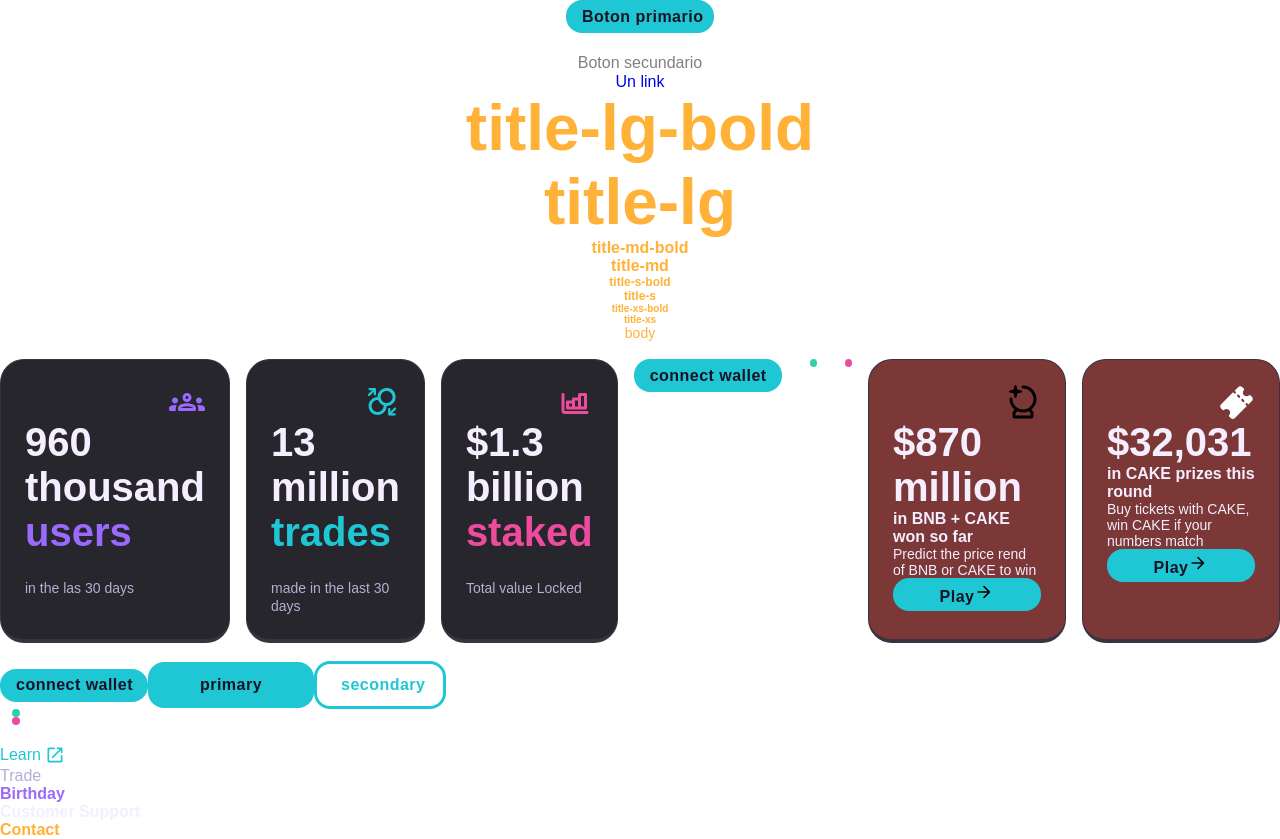
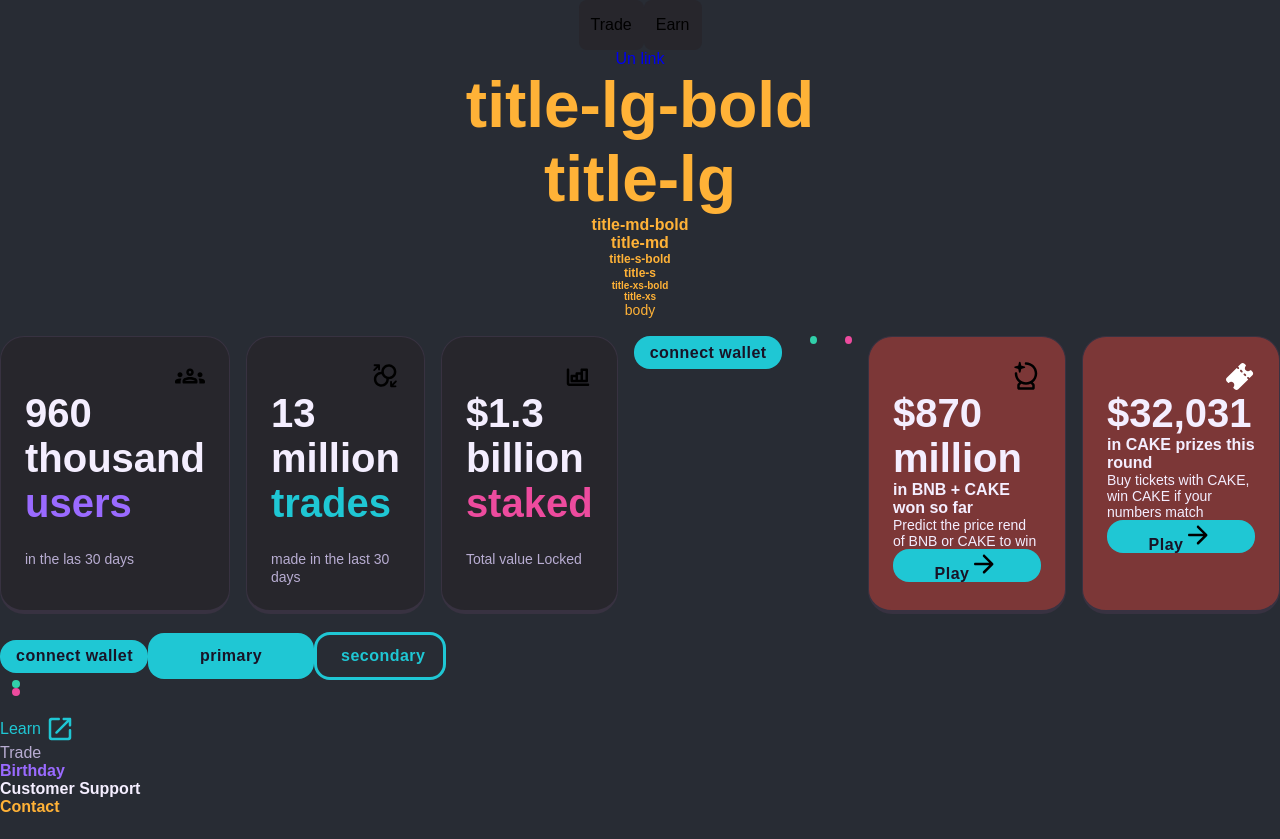
Before and after one commit to Develhope-e3/pancake-swap, a React (Create React App) app: page /dev in a window 1280 px wide. After the commit the page ends 816 px from the top, so only its background shows below. Built offline with nearby package versions, Linux system fonts and the light colour scheme.

Commit message:
feat: componente icono

```diff
--- a/package.json
+++ b/package.json
@@ -8,6 +8,7 @@
     "@testing-library/user-event": "^13.5.0",
     "react": "^18.2.0",
     "react-dom": "^18.2.0",
+    "react-icons": "^4.11.0",
     "react-router-dom": "^6.16.0",
     "react-scripts": "5.0.1",
     "sass": "^1.66.1",
--- a/src/App.css
+++ b/src/App.css
@@ -14,7 +14,6 @@
 }
 
 .App-header {
-  background-color: #282c34;
   min-height: 100vh;
   display: flex;
   flex-direction: column;
--- a/src/componentes/Dropdown/Dropdown.jsx
+++ b/src/componentes/Dropdown/Dropdown.jsx
@@ -12,7 +12,7 @@ import "./Dropdown.scss";
  * @returns Estructura HTML
  */
 
-function Dropdown({ dropdownItems, label, href, className }) {
+const Dropdown = ({ dropdownItems, label, href, className }) => {
   const [isOpen, setIsOpen] = useState(false);
 
   const handleMouseEnter = () => {
@@ -31,10 +31,10 @@ function Dropdown({ dropdownItems, label, href, className }) {
         onMouseLeave={handleMouseLeave}
       >
         <Link label={label} className={className} href={href} />
-      {isOpen && <DropdownItem options={dropdownItems} />}
+        {isOpen && <DropdownItem options={dropdownItems} />}
       </div>
     </>
   );
-}
+};
 
 export default Dropdown;
--- a/src/componentes/Dropdown/DropdownItems/DropdownItems.jsx
+++ b/src/componentes/Dropdown/DropdownItems/DropdownItems.jsx
@@ -1,7 +1,8 @@
 import React from "react";
 import "./DropdownItem.scss";
 import Texto from "../../Texto/Texto";
-const DropdownItem = ({ options }) => {
+import Icono from "../../Icono/Icono";
+const DropdownItem = ({ options, icono }) => {
   return (
     <ul className="dropdown-list">
       {options.map((option, index) => (
@@ -12,7 +13,7 @@ const DropdownItem = ({ options }) => {
             color={"--color-subtitulo-lila"}
             key={index}
           />
-          <p>Icono</p>
+          {option.icono && <Icono icono={option.icono} />}
         </div>
       ))}
     </ul>
--- /dev/null
+++ b/src/componentes/Icono/Icono.jsx
@@ -0,0 +1,15 @@
+import "./Icono.scss";
+
+/**
+ *
+ * @param {string} esRedSocial - Propiedad para saber si el icono es red social o no
+ * @param {JSX.Element} icono - Icono de la libreria react-icons (https://react-icons.github.io/react-icons)
+ *
+ * @returns Estructura HTML
+ */
+
+const Icono = ({ icono }) => {
+  return <div>{icono}</div>;
+};
+
+export default Icono;
--- /dev/null
+++ b/src/componentes/Icono/Icono.scss
@@ -0,0 +1,18 @@
+svg {
+  fill-rule: nonzero;
+  stroke: none;
+  fill-opacity: 1;
+  fill: rgb(0%, 0%, 0%);
+  width: 30px;
+  height: 30px;
+}
+.otro:hover {
+  transform: scale(1.2, 1.2);
+  fill: var(--color-secundary);
+  transition: fill 0.3s linear 0.2s;
+}
+
+.redSocial:hover {
+  transform: scale(1.2, 1.2);
+  transition: transform 0.3s;
+}
--- a/src/data/dropdownItems.js
+++ b/src/data/dropdownItems.js
@@ -1,11 +1,15 @@
+import { RxExit } from "react-icons/rx";
+import { IoMdExit } from "react-icons/io";
 export const trade = [
   {
     label: "Swap",
     href: "www.google.com",
+    icono: <RxExit />,
   },
   {
     label: "Liquidity",
     href: "www.google.com",
+    icono: <IoMdExit />,
   },
   {
     label: "Perpetual",
@@ -67,5 +71,5 @@ export const game = [
   {
     label: "Pancake Protectors",
     href: "www.google.com",
-  }
+  },
 ];
--- a/src/index.css
+++ b/src/index.css
@@ -5,10 +5,11 @@ body {
   font-family: var(--font-normal);
   -webkit-font-smoothing: antialiased;
   -moz-osx-font-smoothing: grayscale;
+  background-color: #282c34;
 }
 
 code {
-  font-family: source-code-pro, Menlo, Monaco, Consolas, 'Courier New',
+  font-family: source-code-pro, Menlo, Monaco, Consolas, "Courier New",
     monospace;
 }
 
--- a/src/pages/Dev.js
+++ b/src/pages/Dev.js
@@ -10,6 +10,8 @@ import { ButtonSecondary } from "../componentes/ButtonSecondary/ButtonSecondary.
 import Link from "../componentes/Link/Link.js";
 import Texto from "../componentes/Texto/Texto.js";
 import Puntos from "../componentes/Puntos/Puntos.js";
+import Dropdown from "../componentes/Dropdown/Dropdown.jsx";
+import { earn, trade } from "../data/dropdownItems.js";
 
 const Dev = () => {
   return (
@@ -18,23 +20,10 @@ const Dev = () => {
         {/**
          * Manera de invocar a mi componente reutilizable
          */}
-        <EjemploComponente
-          esPrimario={true}
-          texto={"Boton primario"}
-          onClick={() => console.log("click en el boton primario")}
-        />
-        <EjemploComponente
-          esPrimario={false}
-          texto={"Boton secundario"}
-          onClick={() => console.log("click en el boton secundario")}
-        />
-        <EjemploComponente
-          esPrimario={false}
-          disabled={true}
-          onClick={() => console.log("click en el boton disabled")}
-          texto={"Boton secundario"}
-        />
-
+        <div className="flex-row">
+          <Dropdown label={"Trade"} dropdownItems={trade} />
+          <Dropdown label={"Earn"} dropdownItems={earn} />
+        </div>
         <Link
           label={"Un link"}
           className={"primary"}
```
Also changed, not shown: 2 other files (tests, documents, lock files or other folders).
